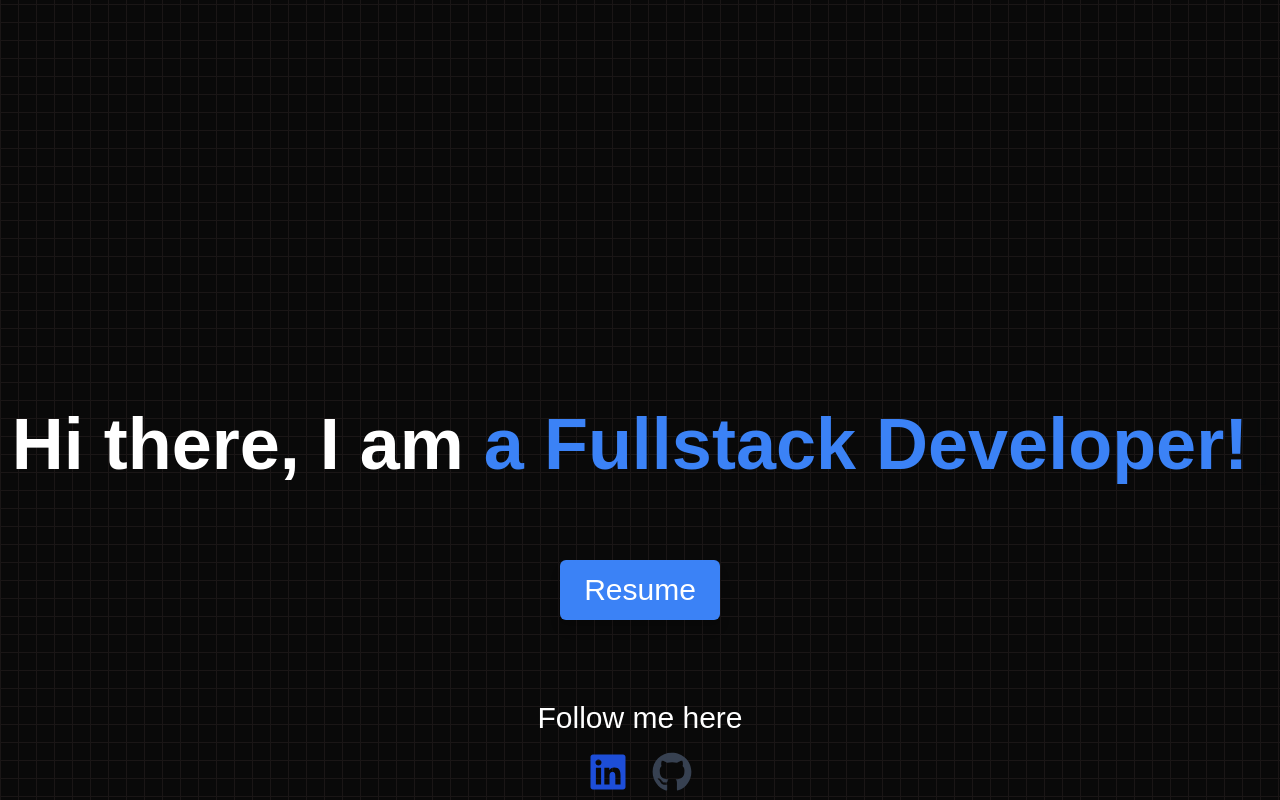
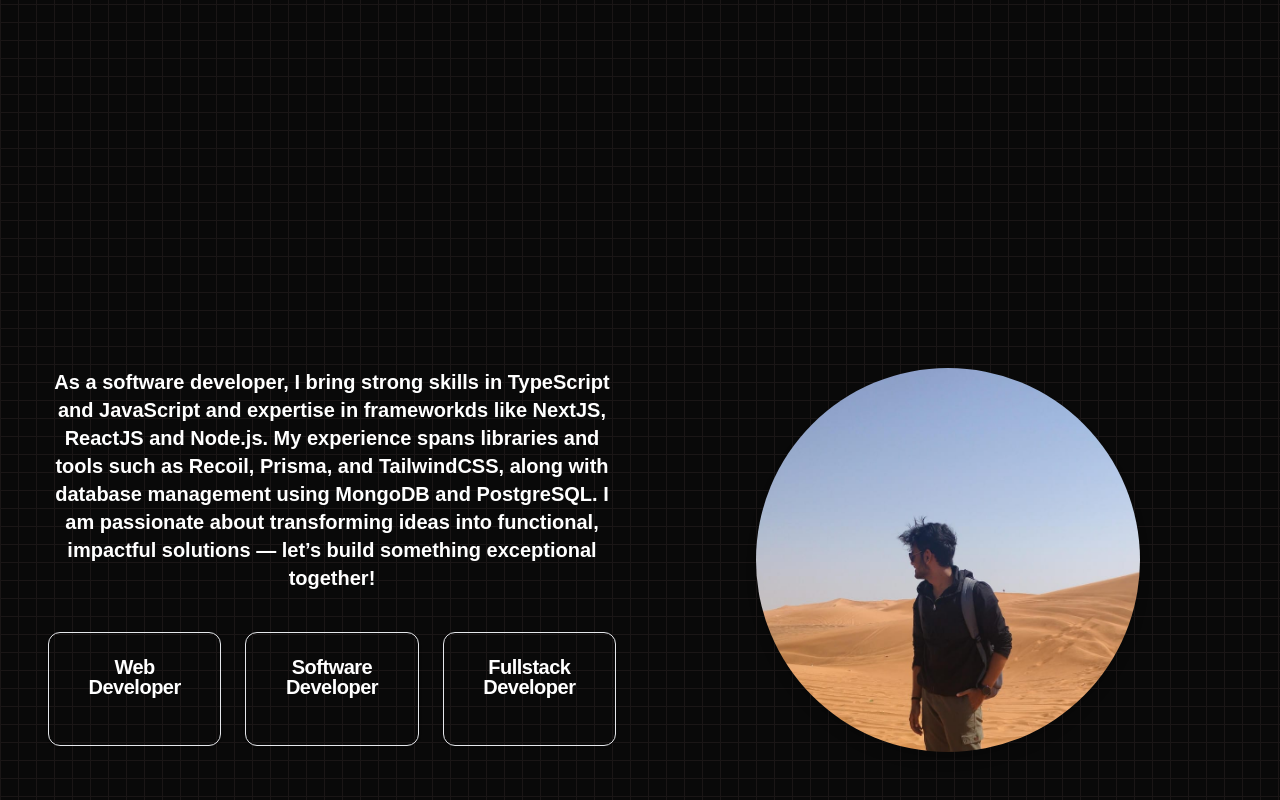
Before and after one commit to AdityaSethi02/Portfolio, a Next.js app: page / in a window 1280 px wide. Shown: the part 680-1480 px from the top of the page. Built offline with nearby package versions, Linux system fonts and the light colour scheme.

Commit message:
homepage, about done

```diff
--- a/app/page.tsx
+++ b/app/page.tsx
@@ -1,4 +1,4 @@
-import { About } from "@/components/About";
+import { About } from "@/components/About/About";
 import { HomePage } from "@/components/HomePage/HomePage";
 
 export default function Home() {
@@ -7,7 +7,7 @@ export default function Home() {
       <div className="flex flex-col justify-center items-center min-h-screen" >
         <HomePage />
       </div>
-      <div id="about" className="flex flex-col justify-center items-center min-h-screen">
+      <div className="flex flex-col justify-center items-center min-h-screen">
         <About />
       </div>
       <div id="skills" className="flex flex-col justify-center items-center min-h-screen">
--- a/components/About.tsx
+++ /dev/null
@@ -1,23 +0,0 @@
-"use client";
-
-import { Follow } from "./HomePage/Follow";
-import { Intro } from "./HomePage/Intro";
-import { Resume } from "./HomePage/Resume";
-
-export const About = () => {
-    return (
-        <div id="about">
-            <div className="flex flex-col justify-center items-center text-white mt-40">
-                <div className="text-center mb-20 text-7xl font-bold">
-                    <Intro />
-                </div>
-                <div className="flex justify-center items-center mb-20">
-                    <Resume />
-                </div>
-                <div className="flex justify-center items-center">
-                    <Follow />
-                </div>
-            </div>
-        </div>
-    );
-}
--- /dev/null
+++ b/components/About/About.tsx
@@ -0,0 +1,21 @@
+"use client";
+
+import { Cards } from "./Cards";
+
+export const About = () => {
+    return (
+        <div id="about" className="min-h-screen flex flex-col justify-center">
+            <div className="grid grid-cols-1 lg:grid-cols-2 gap-12 px-6 sm:px-12">
+                <div className="text-center text-white text-md sm:text-lg lg:text-xl font-semibold leading-relaxed max-w-4xl mt-20">
+                    As a software developer, I bring strong skills in TypeScript and JavaScript and expertise in frameworkds like NextJS, ReactJS and Node.js. My experience spans libraries and tools such as Recoil, Prisma, and TailwindCSS, along with database management using MongoDB and PostgreSQL. I am passionate about transforming ideas into functional, impactful solutions — let’s build something exceptional together!
+                    <div className="mt-10">
+                        <Cards />
+                    </div>
+                </div>
+                <div className="flex justify-center items-center w-full text-white mt-20">
+                    <img src="/me.jpg" alt="Hi 👋! Here's a photo of me" className="w-96 h-96 rounded-full object-cover shadow-lg"/>
+                </div>
+            </div>
+        </div>
+    );
+}
--- /dev/null
+++ b/components/About/Cards.tsx
@@ -0,0 +1,43 @@
+
+import {
+    Card,
+    CardContent,
+    CardDescription,
+    CardFooter,
+    CardHeader,
+    CardTitle,
+  } from "@/components/ui/card"
+
+export const Cards = () => {
+    return (
+        <div className="grid grid-cols-1 sm:grid-cols-2 lg:grid-cols-3 gap-6">
+            <Card>
+                <CardHeader>
+                    <CardTitle>Web Developer</CardTitle>
+                </CardHeader>
+                <CardContent>
+                    {/* <p>Card Content</p> */}
+                </CardContent>
+            </Card>
+
+            <Card>
+                <CardHeader>
+                    <CardTitle>Software Developer</CardTitle>
+                </CardHeader>
+                <CardContent>
+                    {/* <p>Card Content</p> */}
+                </CardContent>
+            </Card>
+
+            <Card>
+                <CardHeader>
+                    <CardTitle>Fullstack Developer</CardTitle>
+                </CardHeader>
+                <CardContent>
+                    {/* <p>Card Content</p> */}
+                </CardContent>
+            </Card>
+
+        </div>
+    )
+}
--- a/components/HomePage/Intro.tsx
+++ b/components/HomePage/Intro.tsx
@@ -9,6 +9,7 @@ export const Intro = () => {
                 <Typewriter
                     words={[
                         " Aditya Sethi",
+                        " a Web Developer!",
                         " a Fullstack Developer!",
                         " a Backend Developer!",
                         " a Frontend Developer!",
--- /dev/null
+++ b/components/ui/card.tsx
@@ -0,0 +1,76 @@
+import * as React from "react"
+
+import { cn } from "@/lib/utils"
+
+const Card = React.forwardRef<
+  HTMLDivElement,
+  React.HTMLAttributes<HTMLDivElement>
+>(({ className, ...props }, ref) => (
+  <div
+    ref={ref}
+    className={cn(
+      "rounded-xl border bg-card text-card-foreground shadow",
+      className
+    )}
+    {...props}
+  />
+))
+Card.displayName = "Card"
+
+const CardHeader = React.forwardRef<
+  HTMLDivElement,
+  React.HTMLAttributes<HTMLDivElement>
+>(({ className, ...props }, ref) => (
+  <div
+    ref={ref}
+    className={cn("flex flex-col space-y-1.5 p-6", className)}
+    {...props}
+  />
+))
+CardHeader.displayName = "CardHeader"
+
+const CardTitle = React.forwardRef<
+  HTMLDivElement,
+  React.HTMLAttributes<HTMLDivElement>
+>(({ className, ...props }, ref) => (
+  <div
+    ref={ref}
+    className={cn("font-semibold leading-none tracking-tight", className)}
+    {...props}
+  />
+))
+CardTitle.displayName = "CardTitle"
+
+const CardDescription = React.forwardRef<
+  HTMLDivElement,
+  React.HTMLAttributes<HTMLDivElement>
+>(({ className, ...props }, ref) => (
+  <div
+    ref={ref}
+    className={cn("text-sm text-muted-foreground", className)}
+    {...props}
+  />
+))
+CardDescription.displayName = "CardDescription"
+
+const CardContent = React.forwardRef<
+  HTMLDivElement,
+  React.HTMLAttributes<HTMLDivElement>
+>(({ className, ...props }, ref) => (
+  <div ref={ref} className={cn("p-6 pt-0", className)} {...props} />
+))
+CardContent.displayName = "CardContent"
+
+const CardFooter = React.forwardRef<
+  HTMLDivElement,
+  React.HTMLAttributes<HTMLDivElement>
+>(({ className, ...props }, ref) => (
+  <div
+    ref={ref}
+    className={cn("flex items-center p-6 pt-0", className)}
+    {...props}
+  />
+))
+CardFooter.displayName = "CardFooter"
+
+export { Card, CardHeader, CardFooter, CardTitle, CardDescription, CardContent }
```
Also changed, not shown: public/me.jpg (added).
